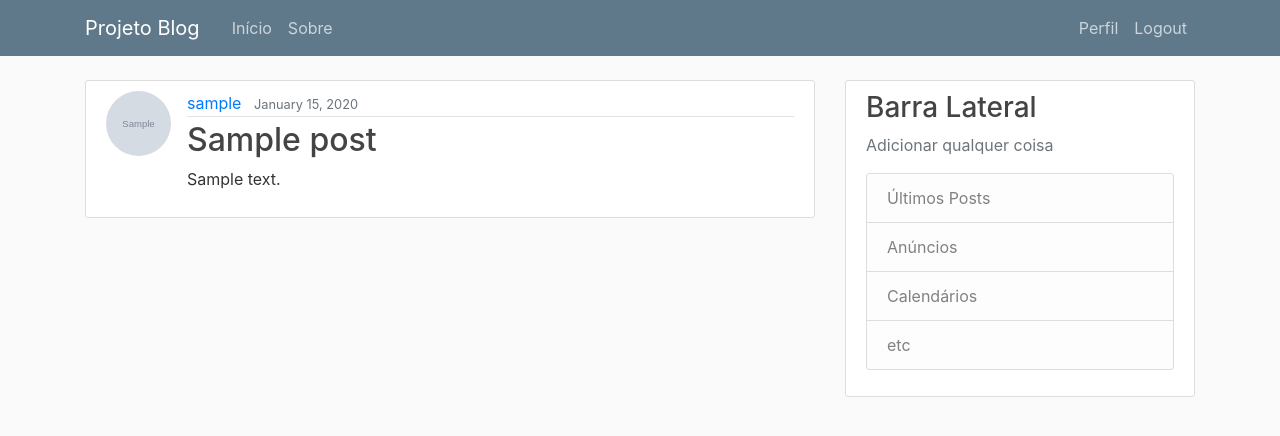
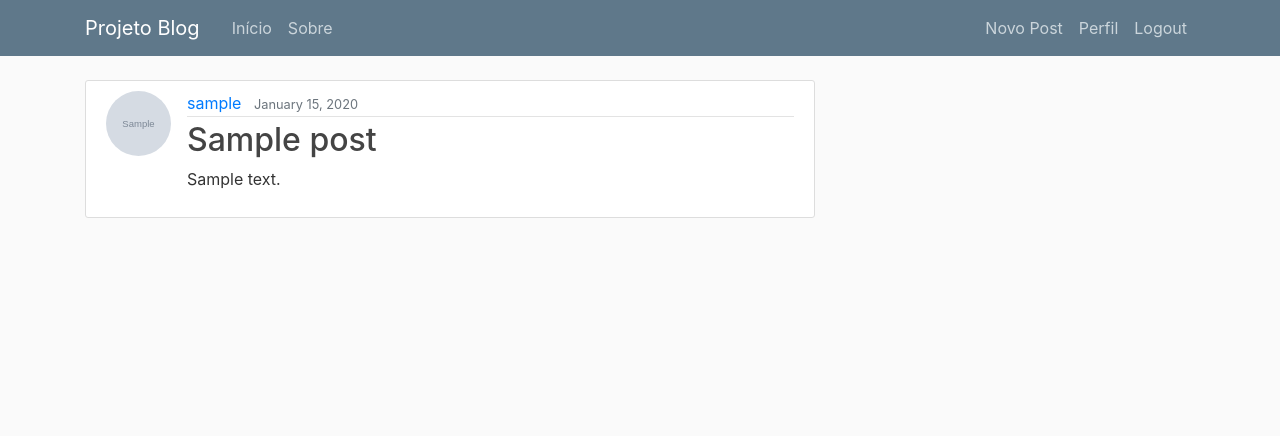
Before and after one commit to marcosvcr/Projeto-Django, a Django app: page / in a window 1280 px wide. Shown: the top 436 px of the page. Run offline with Django 4.2, Linux system fonts and the light colour scheme; a user stored in the database is signed in; tables that the repository leaves empty hold one stand-in row (values such as "Sample post"); grey boxes marked "Sample" are stand-in pictures; some libraries are stand-ins or nearby versions.

Commit message:
CRUD for the posts

```diff
--- a/blog/models.py
+++ b/blog/models.py
@@ -1,7 +1,7 @@
 from django.db import models
 from django.utils import timezone
 from django.contrib.auth.models import User
-
+from django.urls import reverse
 
 class Post(models.Model):
 	title = models.CharField(max_length = 100)
@@ -12,3 +12,7 @@ class Post(models.Model):
 
 	def __str__(self):
 		return self.title
+
+
+	def get_absolute_url(self):
+		return reverse('post-detail', kwargs = {'pk': self.pk})
--- a/blog/templates/blog/base.html
+++ b/blog/templates/blog/base.html
@@ -34,11 +34,12 @@
             <!-- Navbar Right Side -->
             <div class="navbar-nav">
               {% if user.is_authenticated %}
+                <a class="nav-item nav-link" href="{% url 'post-create' %}">Novo Post</a>
                 <a class="nav-item nav-link" href="{% url 'profile' %}">Perfil</a>
                 <a class="nav-item nav-link" href="{% url 'logout' %}">Logout</a>
               {% else %}
                 <a class="nav-item nav-link" href="{% url 'login' %}">Login</a>
-                <a class="nav-item nav-link" href="{% url 'register' %}">Register</a>
+                <a class="nav-item nav-link" href="{% url 'register' %}">Registrar</a>
               {% endif %}
             </div>
           </div>
@@ -56,21 +57,7 @@
           {% endif %}
           {% block content %}{% endblock %}
         </div>
-        <div class="col-md-4">
-          <div class="content-section">
-            <h3>Barra Lateral</h3>
-            <p class='text-muted'>Adicionar qualquer coisa
-              <ul class="list-group">
-                <li class="list-group-item list-group-item-light">Últimos Posts</li>
-                <li class="list-group-item list-group-item-light">Anúncios</li>
-                <li class="list-group-item list-group-item-light">Calendários</li>
-                <li class="list-group-item list-group-item-light">etc</li>
-              </ul>
-            </p>
-          </div>
-        </div>
-      </div>
-    </main>
+           </main>
 
     <!-- Optional JavaScript -->
     <!-- jQuery first, then Popper.js, then Bootstrap JS -->
--- a/blog/templates/blog/home.html
+++ b/blog/templates/blog/home.html
@@ -8,7 +8,7 @@
               <a class="mr-2" href="#">{{ post.author }}</a>
               <small class="text-muted">{{ post.date_posted | date:"F d, Y"}}</small>
             </div>
-            <h2><a class="article-title" href="#">{{ post.title }}</a></h2>
+            <h2><a class="article-title" href="{%url 'post-detail' post.id%}">{{ post.title }}</a></h2>
             <p class="article-content">{{ post.content }}</p>
           </div>
         </article>
--- a/blog/urls.py
+++ b/blog/urls.py
@@ -1,7 +1,18 @@
 from django.urls import path
 from . import views
+from .views import(
+    PostListView,
+    PostDetailView,
+    PostCreateView,
+    PostUpdateView,
+    PostDeleteView)
+
 
 urlpatterns = [
-    path('', views.home, name='blog-home'),
+    path('', PostListView.as_view(), name='blog-home'),
+    path('post/<int:pk>/', PostDetailView.as_view(), name = 'post-detail'),
+    path('post/new/', PostCreateView.as_view(), name = 'post-create'),
+    path('post/<int:pk>/update/', PostUpdateView.as_view(), name = 'post-update'),
+    path('post/<int:pk>/delete/', PostDeleteView.as_view(), name='post-delete'),
     path('about/', views.about, name='blog-about'),
 ]
--- a/blog/views.py
+++ b/blog/views.py
@@ -1,4 +1,6 @@
 from django.shortcuts import render
+from django.contrib.auth.mixins import LoginRequiredMixin, UserPassesTestMixin
+from django.views.generic import ListView, DetailView, CreateView, UpdateView, DeleteView
 from django.http import HttpResponse
 from .models import Post
 
@@ -9,5 +11,51 @@ def home(request):
 	}
 	return render(request, 'blog/home.html', context)
 
+
+class PostListView(ListView):
+	model = Post
+	template_name = 'blog/home.html'
+	context_object_name = 'posts'
+	ordering = ['-date_posted']
+
+
+class PostDetailView(DetailView):
+	model = Post
+
+
+class PostCreateView(LoginRequiredMixin, CreateView):
+	model = Post
+	fields = ['title', 'content']
+
+	def form_valid(self, form):
+		form.instance.author = self.request.user
+		return super().form_valid(form)
+
+class PostUpdateView(LoginRequiredMixin, UserPassesTestMixin, UpdateView):
+	model = Post
+	fields = ['title', 'content']
+
+	def form_valid(self, form):
+		form.instance.author = self.request.user
+		return super().form_valid(form)
+
+	def test_func(self):
+		post = self.get_object()
+		if self.request.user == post.author:
+			return True
+		return False
+
+
+class PostDeleteView(LoginRequiredMixin, UserPassesTestMixin, DeleteView):
+	model = Post
+	success_url = '/'
+
+	def test_func(self):
+		post = self.get_object()
+		if self.request.user == post.author:
+			return True
+		return False
+
+
 def about(request):
 	return render(request, 'blog/about.html', {'title': 'Sobre'})
```
Also changed, not shown: blog/templates/blog/post_confirm_delete.html (added, +16 -0 lines), blog/templates/blog/post_detail.html (added, +20 -0 lines), blog/templates/blog/post_form.html (added, +16 -0 lines).
